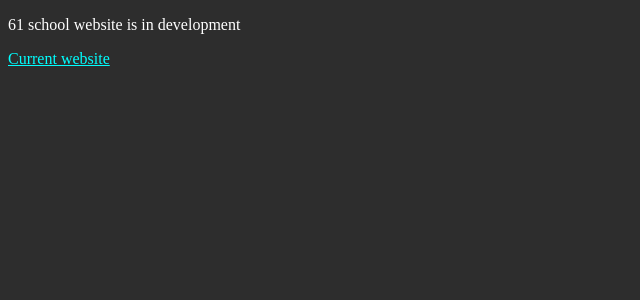
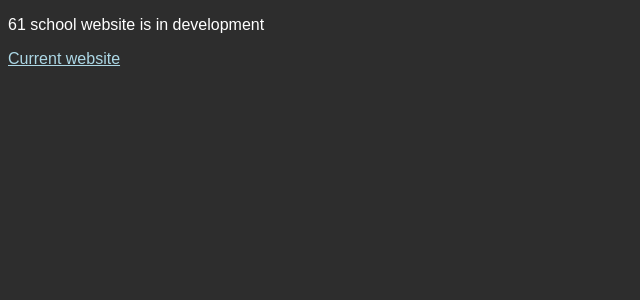
Before and after one commit to potatoreviewers/dev61, a React (Create React App) app: page / in a window 1280 px wide. Shown: the top 300 px of the page, without its empty margins (0-640 px from the left). Built offline with nearby package versions, Linux system fonts and the light colour scheme.

Commit message:
style changes

```diff
--- a/src/App.css
+++ b/src/App.css
@@ -1,7 +1,8 @@
 body {
     background-color: rgb(45, 45, 45);
     color: white;
+    font-family: Arial, Helvetica, sans-serif;
 }
 a {
-    color: aqua;
+    color: lightblue;
 }
```
